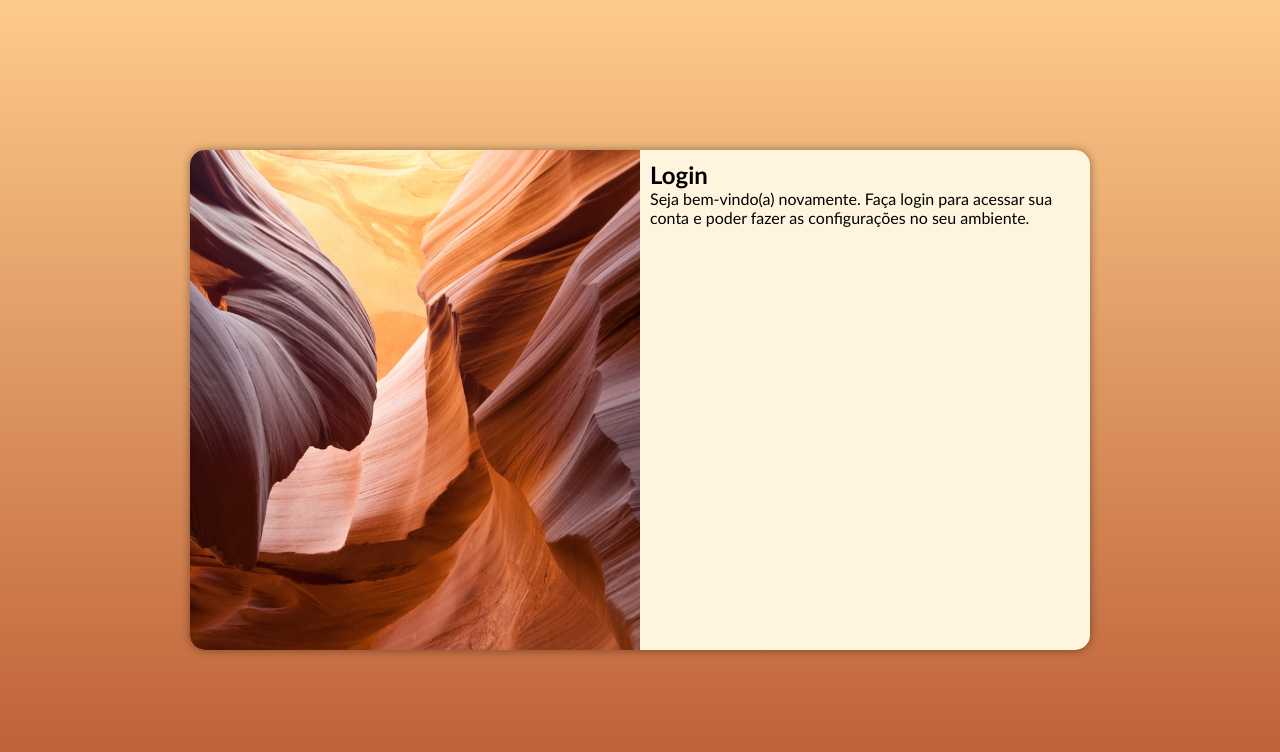
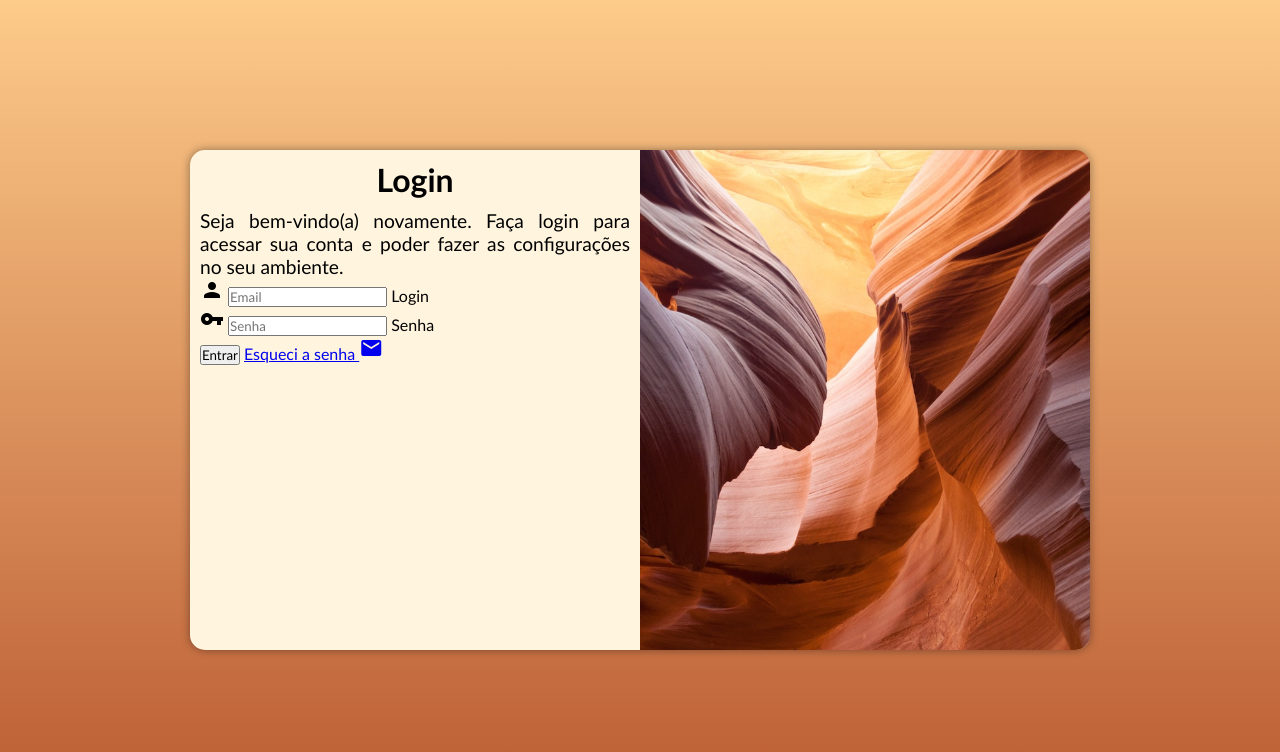
Before and after one commit to furlan-marcos/projeto-login, a plain HTML site: page index.html in a window 1280 px wide. Drawn offline with Linux system fonts and the light colour scheme.

Commit message:
Adicionei o formulário

```diff
--- a/estilos/media-query.css
+++ b/estilos/media-query.css
@@ -45,7 +45,7 @@
     }
 
     section#login > div#imagem{
-        float: left;
+        float: right;
         width: 50%;
         height: 100%;
         background-position: center center;
@@ -53,7 +53,14 @@
     }
 
     section#login > div#formulario{
-        float: right;
+        float: left;
         width: 50%
     }
+
+    div#formulario > h1{
+        font-size: 2em;
+    }
+    div#formulario > p{
+        font-size: 1.2em;
+    }
 }
--- a/estilos/style.css
+++ b/estilos/style.css
@@ -58,3 +58,12 @@ section#login > div#formulario{
     display: block;
     padding: 10px;
 }
+
+div#formulario > h1{
+    text-align: center;
+    margin-bottom: 10px;
+}
+div#formulario > p{
+    text-align: justify;
+    font-size: 0.8em;
+}
--- a/index.html
+++ b/index.html
@@ -7,6 +7,8 @@
     <title>Login</title>
     <link rel="stylesheet" href="estilos/style.css">
     <link rel="stylesheet" href="estilos/media-query.css">
+    <link href="https://fonts.googleapis.com/icon?family=Material+Icons"
+      rel="stylesheet">
 </head>
 <body>
     <main>
@@ -19,8 +21,22 @@
                     Login
                 </h1>
                 <p>Seja bem-vindo(a) novamente. Faça login para acessar sua conta e poder fazer as configurações no seu ambiente.</p>
-                <form action="login.php" method="post">
+                <form action="login.php" method="post" autocomplete="on">
+                    <div class="campo">
+                        <span class="material-icons">person</span>
+                        <input type="email" name="login" id="ilogin" placeholder="Email" autocomplete="email" required maxlength="30">
+                        <label for="ilogin">Login</label>
+                    </div>
+                    <div class="campo">
+                        <span class="material-icons">vpn_key</span>
+                        <input type="password" name="senha" id="isenha" placeholder="Senha" autocomplete="current-password" required minlength="8" maxlength="16">
+                        <label for="isenha">Senha</label>
+                    </div>
+                    <input type="submit" value="Entrar">
+                    <a href="esqueci.html">
+                        Esqueci a senha <span class="material-icons">mail</span>
 
+                    </a>
                 </form>
             </div>
         </section>
```
